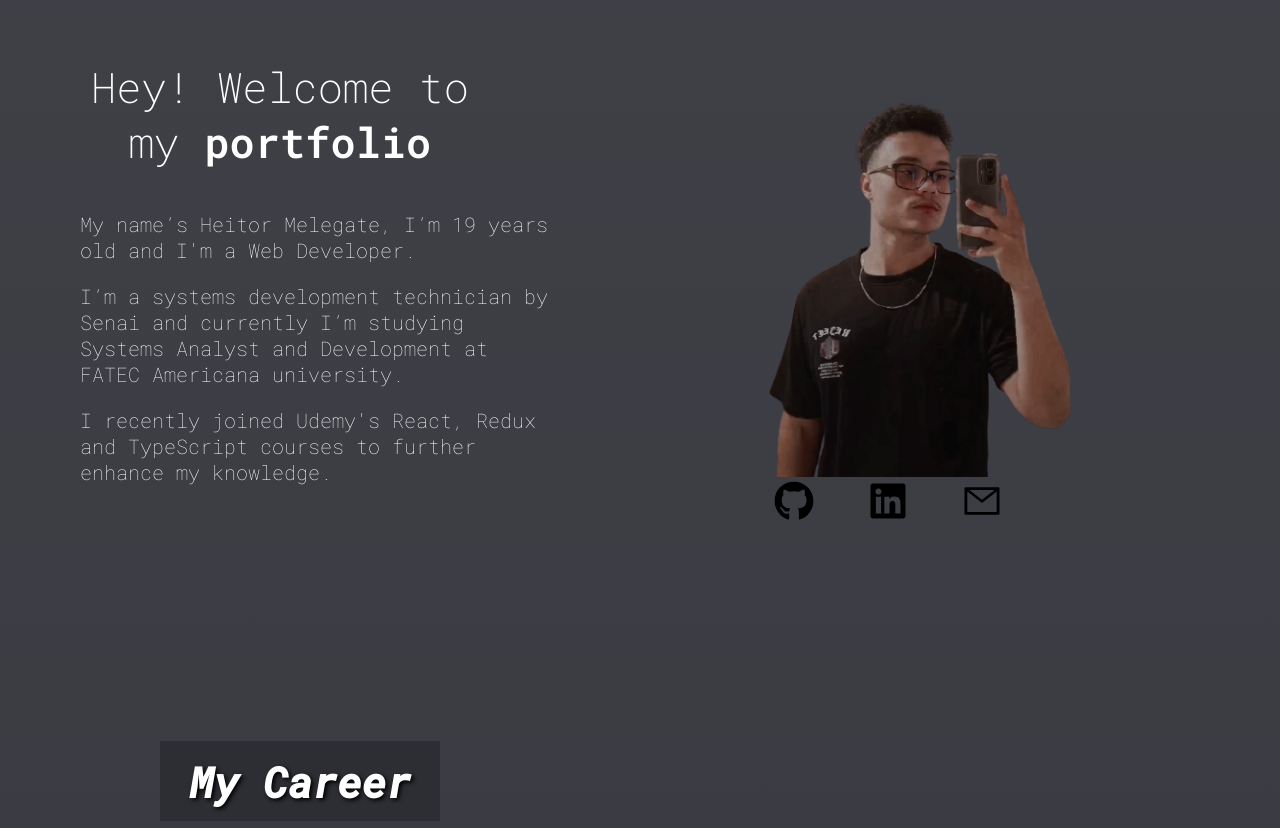
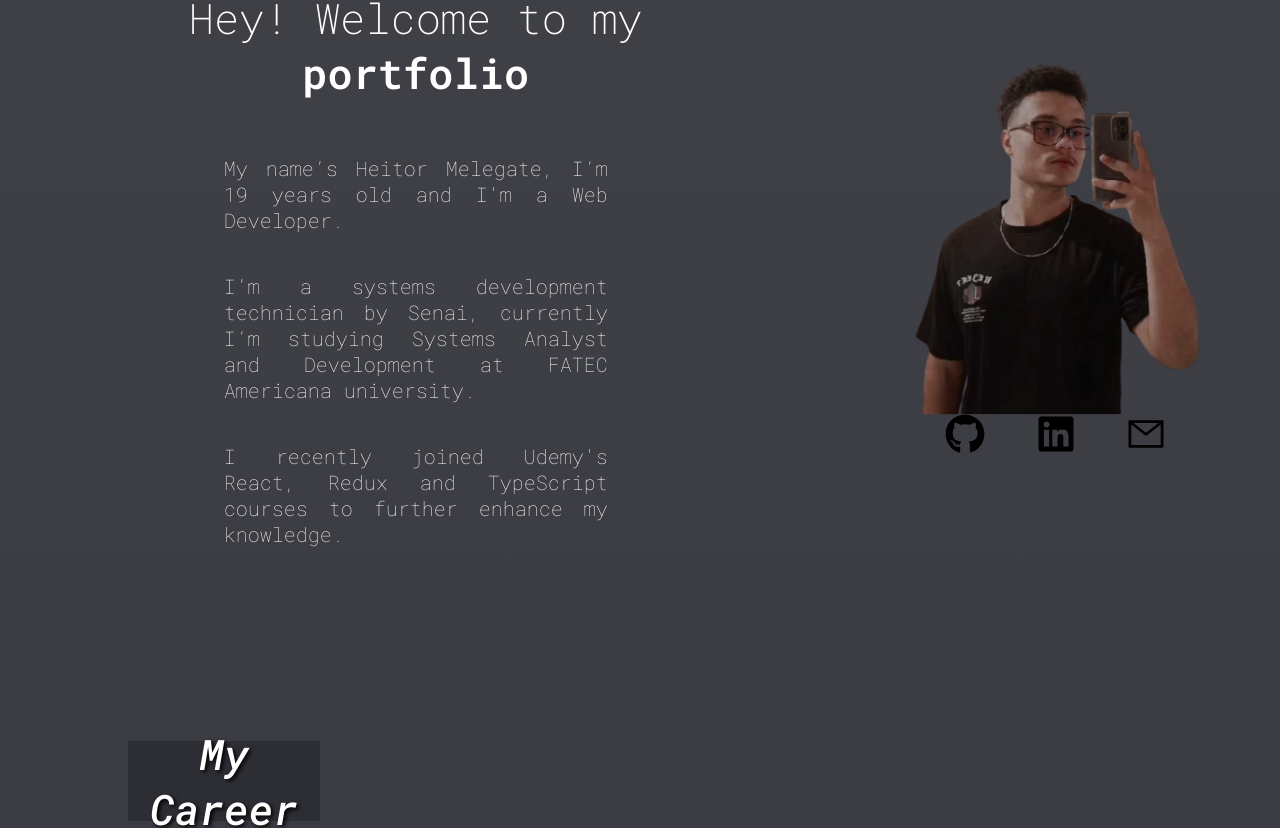
Before and after one commit to HeitorFM2/MyPortfolio, a React (Create React App) app: page / in a window 1280 px wide. Shown: the part 139-967 px from the top of the page. Built offline with nearby package versions, Linux system fonts and the light colour scheme.

Commit message:
second commit

```diff
--- a/src/components/career/index.jsx
+++ b/src/components/career/index.jsx
@@ -10,6 +10,7 @@ import typescript from './images/typescript.png'
 import java from './images/java.png'
 import python from './images/python.png'
 import git from './images/Git.png'
+import php from './images/php.png'
 // import c from './images/C.png'
 // import cSharp from './images/CSharp.png'
 // import api from './images/api.png'
@@ -65,6 +66,7 @@ export default class Career extends Component {
               <Icons src={nodejs}/>
               <Icons src={typescript}/>
               <Icons src={java}/>
+              <Icons src={php}/>
               <Icons src={python}/>
               <Icons src={git}/>
               <Icons src={postgresql}/>
--- a/src/components/career/styles.js
+++ b/src/components/career/styles.js
@@ -1,48 +1,47 @@
 import styled from "styled-components";
 
 export const Container = styled.div`
-    width: 100%;
     height: 100vh;
     display: flex;
     flex-direction: column;
     justify-content: space-around;
 
     @media (max-width: 480px) {
-        margin-top: 5rem;
+        margin-top: 45%;
     }
 `
 
 export const Title = styled.p`
     color: white;
     font-size: 42px;
-    width:50vh;
+    width:50vw;
     text-align: center;
-    font-weight: 800;
+    font-weight: 500;
     margin: 0;
     text-shadow: black 0.05em 0.05em 0.1em;
     font-style: italic;
     @media (max-width: 480px) {
-        font-size: 32px;
+        font-size: 28px;
     }
 `
 
 export const DivTitle = styled.div`
     background-color: #2D2E34;
-    margin-left: 20vh;
+    margin-left: 10%;
     margin-bottom: 6vh;
-    width: 35vh;
+    width: 15%;
     height: 10vh;
     font-weight: 200;
     display:flex;
     align-items: center;
     @media (max-width: 480px) {
-        margin-left: 2vh;
-        width: 25vh;
+        margin-left: 2vw;
+        width: 48%;
         height: 8vh;
     }
 `
 export const DescCareer = styled.div`
-    margin-left: 16vh;
+    margin-left: 8vw;
     @media (max-width: 480px) {
         margin-left: 0;
         font-size: 12px;
@@ -66,7 +65,7 @@ export const PCareer = styled.p`
 `
 
 export const DivIcons = styled.div`
-    margin-left: 14vh;
+    margin-left: 8vw;
     display:flex;
     margin-bottom: 10vh;
     @media (max-width: 480px) {
@@ -75,7 +74,7 @@ export const DivIcons = styled.div`
 `
 
 export const Icons = styled.img`
-    margin-left: 6vh;
+    margin-left: 2vw;
     width:50px;
     @media (max-width: 480px) {
         margin-left: 1vh;
--- a/src/components/home/components/Header/styles.js
+++ b/src/components/home/components/Header/styles.js
@@ -10,9 +10,6 @@ export const Container = styled.header`
     align-items: center;
     justify-content: center;
     z-index: 1;
-    @media (max-width: 480px) {
-        width: 400px;
-    }
 `
 
 export const Location = styled.li`
--- a/src/components/home/index.jsx
+++ b/src/components/home/index.jsx
@@ -1,6 +1,6 @@
 import React, { Component } from 'react'
 import Header from './components/Header'
-import { Container, Description, Profileimg, Title, Desc, IconsProfile, Location, Text } from './styles'
+import { Container, Description } from './styles'
 import profile from './components/Imagens/img-portfolio.png'
 import { FaGithub, FaLinkedin } from 'react-icons/fa';
 import { AiOutlineMail } from "@react-icons/all-files/ai/AiOutlineMail";
@@ -10,39 +10,46 @@ import FadeInUp from '../../FadeInUp';
 export default class Home extends Component {
   render() {
     return (
+
       <Container>
+
         <div>
           <Header/>
         </div>
+
         <Description>
-        <FadeInUp duration="0.6s" delay="0.2s">
-          <Text>
-            <Title>Hey! Welcome to my <strong>portfolio</strong></Title>
-            <Desc>My name’s Heitor Melegate, I’m 19 years old and I'm a Web Developer.</Desc>
-            <Desc>I’m a systems development technician by Senai and currently I’m studying Systems Analyst and Development at FATEC Americana university.</Desc>
-            <Desc>I recently joined Udemy's React, Redux and TypeScript courses to further enhance my knowledge.</Desc>
-          </Text>
-        </FadeInUp>
-          <div>
+          <FadeInUp duration="0.6s" delay="0.2s">
+            <div className='Text'>
+              <h1 className='Title'>Hey! Welcome to my <strong>portfolio</strong></h1>
+              <p className='Desc'>My name’s Heitor Melegate, I’m 19 years old and I'm a Web Developer.</p>
+              <p className='Desc'>I’m a systems development technician by Senai, currently I’m studying Systems Analyst and Development at FATEC Americana university.</p>
+              <p className='Desc'>I recently joined Udemy's React, Redux and TypeScript courses to further enhance my knowledge.</p>
+            </div>
+          </FadeInUp>
+          <div className='Profile'>
             <FadeInUp duration="0.6s" delay="0.2s">
-              <Profileimg src={profile}/>
+              <div className='Profileimg'>
+                <img src={profile} alt="My Img"/>
+              </div>
             </FadeInUp>
-            <IconsProfile>
+            <div className='IconsProfile'>
 
               <FadeInUp duration="0.6s" delay="0.3s">
-                <Location href='https://github.com/HeitorFM2' target="_blank" rel="noopener noreferrer"><FaGithub  size={40} /></Location>
+                <a className='Location' href='https://github.com/HeitorFM2' target="_blank" rel="noopener noreferrer"><FaGithub  size={40} /></a>
               </FadeInUp>
               <FadeInUp duration="0.6s" delay="0.3s">
-                <Location href='https://www.linkedin.com/in/heitor-melegate/' target="_blank" rel="noopener noreferrer"><FaLinkedin  size={40} /></Location>
+                <a className='Location' href='https://www.linkedin.com/in/heitor-melegate/' target="_blank" rel="noopener noreferrer"><FaLinkedin  size={40} /></a>
               </FadeInUp>
               <FadeInUp duration="0.6s" delay="0.3s">
-                <Location href='mailto:heitorfm.dev@gmail.com' target="_blank" rel="noopener noreferrer"><AiOutlineMail  size={40} /></Location>
+                <a className='Location' href='mailto:heitorfm.dev@gmail.com' target="_blank" rel="noopener noreferrer"><AiOutlineMail  size={40} /></a>
               </FadeInUp>
 
-            </IconsProfile>
+            </div>
           </div>
         </Description>
+
       </Container>
+
     )
   }
 }
--- a/src/components/home/styles.js
+++ b/src/components/home/styles.js
@@ -1,7 +1,6 @@
 import styled from "styled-components";
 
 export const Container = styled.div`
-    width: 100%;
     height: 100vh;
 `
 
@@ -12,64 +11,73 @@ export const Description = styled.div`
     width: 100%;
     height: 100vh;
 
-    @media (max-width: 480px) {
+    @media (max-width: 760px) {
         flex-direction: column;
     }
-`
 
-export const Text = styled.div`
-    @media (max-width: 480px) {
-        margin-top: 15rem;
-    }
-`
+    .Text {
 
-export const Profileimg = styled.img`
-    width: 60vh;
-    height: 60vh;
+        display:flex;
+        flex-direction: column;
+        align-items: center;
+        margin: 0;
 
         @media (max-width: 480px) {
-        width: 40vh;
-        height: 40vh;
+            margin-top: 250px;
         }
-`
 
-export const Location = styled.a`
-    text-decoration: none;
-    color: black;
-`
-
-export const IconsProfile = styled.div`
-    display: flex;
-    justify-content: space-evenly;
-    width: 42vh;
-
-    @media (max-width: 480px) {
-        width: 28vh;
-    }
-`
-
-export const Title = styled.p`
+        .Title{
             color: white;
             font-size: 42px;
-    width:50vh;
+            width:80%;
             text-align: center;
             font-weight: 200;
 
-    @media (max-width: 480px) {
+            @media (max-width: 760px) {
                 font-size: 35px;
                 width:35vh;
             }
-`
+        }
 
-export const Desc = styled.p`
+        .Desc{
             color: white;
             font-size: 20px;
-    width:60vh;
-    text-align: left;
+            width:30vw;
+            text-align: justify;
             font-weight: 100;
 
-    @media (max-width: 480px) {
+            @media (max-width: 760px) {
                 font-size: 15px;
-        width:40vh;
+                width:60vw;
+            }
+        }
+    }
+
+    .Profile{
+
+        .Profileimg{
+            display: flex;
+            justify-content: center;
+
+            img{
+                width: 90%;
+
+                @media (max-width: 760px) {
+                    width: 70%;
+                }
+            }
+
+        }
+    }
+
+    .Location{
+        text-decoration: none;
+        color: black;
+    }
+
+    .IconsProfile{
+        display: flex;
+        justify-content: space-evenly;
+        width: 100%;
     }
 `
```
Also changed, not shown: src/components/home/components/Imagens/img-portfolio.png. Lines whose indentation alone changed are shown as unchanged.
